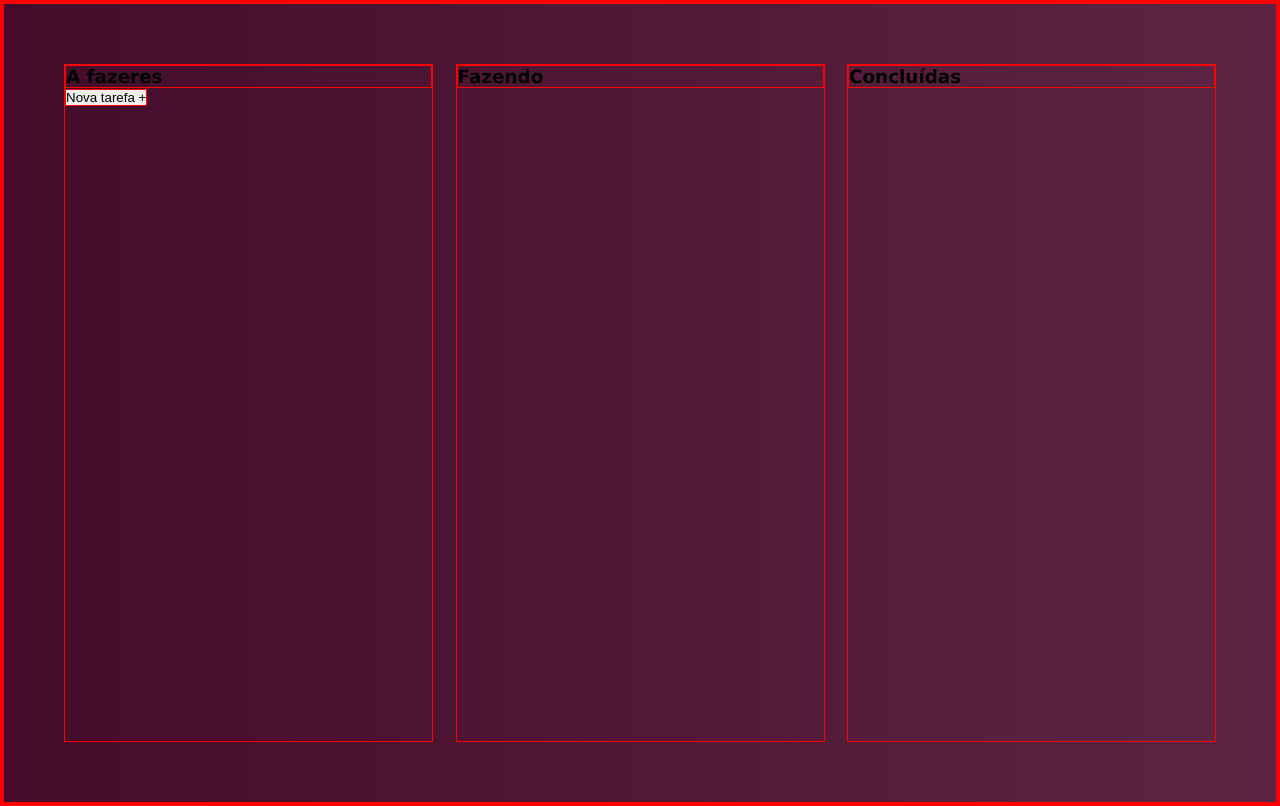
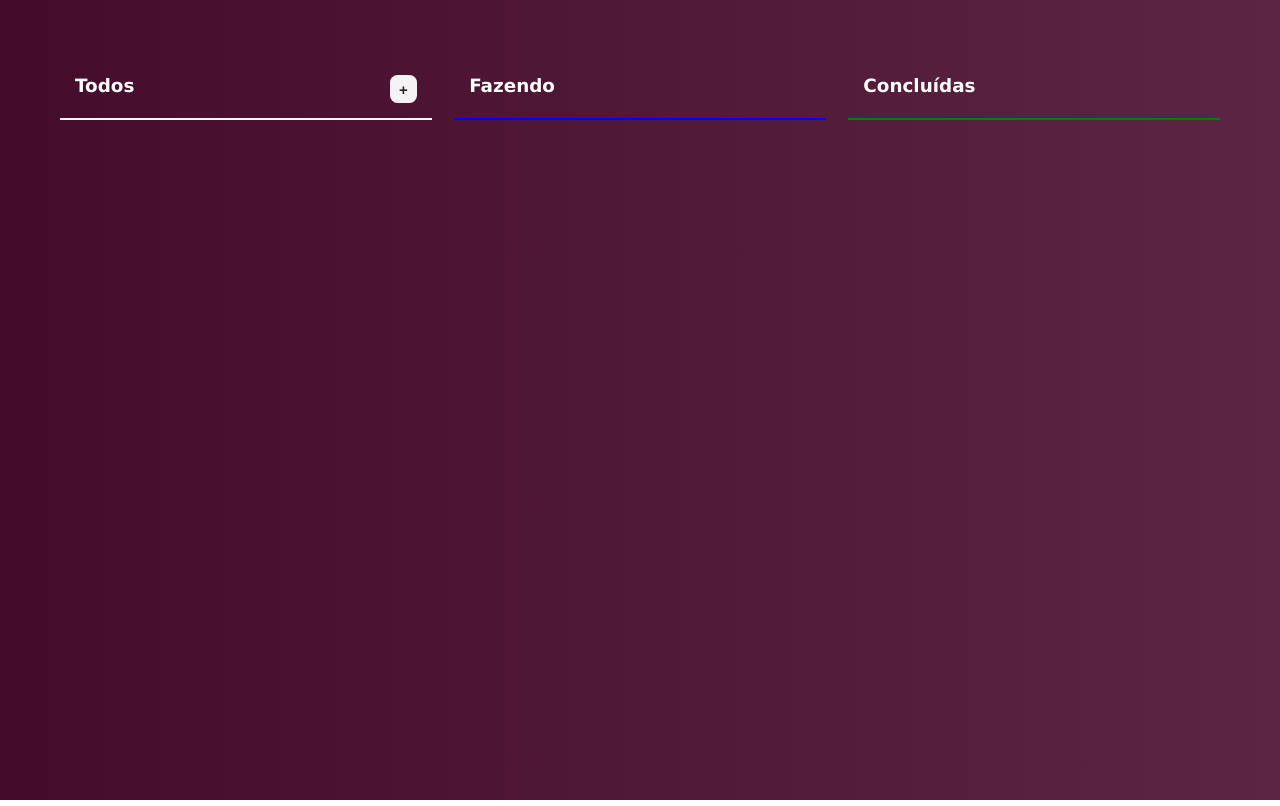
Before and after one commit to jrtxr/todo-list, a React (Vite) app: page / in a window 1280 px wide. Built offline with nearby package versions, Linux system fonts and the light colour scheme.

Commit message:
Estilizar zonas dos todos

```diff
--- a/src/components/TodoZone/TodoCard/index.jsx
+++ b/src/components/TodoZone/TodoCard/index.jsx
@@ -36,7 +36,7 @@ export const TodoCard = ({ TodoKey }) => {
         <div className="cardBody">
           <input name="title" placeholder="Informe um titulo" ref={formRef} defaultValue={title} />
           <select name="status" ref={formRef} defaultValue={status}>
-            <option value="todos">Todos</option>
+            <option value="todo">Todos</option>
             <option value="doing">Fazendo</option>
             <option value="complete">Concluída</option>
           </select>
--- a/src/components/TodoZone/TodoCard/styles.css
+++ b/src/components/TodoZone/TodoCard/styles.css
@@ -6,9 +6,11 @@
 
   border-radius: 0.5rem;
   box-shadow: var(--shadow-box-light);
-  padding: 1rem;
+
   transition: 0.5s;
 
+  padding: 1rem;
+  margin-bottom: 1rem;
   display: grid;
   gap: 1rem;
 }
--- a/src/components/TodoZone/index.jsx
+++ b/src/components/TodoZone/index.jsx
@@ -5,16 +5,31 @@ import "./styles.css";
 
 export const TodoZone = ({ title, status }) => {
   const { todos, addNewTodo } = useTodoContext();
+  const colorCaradBorder = new Map([
+    ["todo", "white"],
+    ["doing", "blue"],
+    ["complete", "green"],
+  ]);
+
   return (
     <section>
-      <h1>{title}</h1>
-      {[...todos.keys()].map((key, index) => {
-        const isCurrentState = status === todos.get(key).status;
-        if (isCurrentState) {
-          return <TodoCard key={`Todo-${index}`} TodoKey={key} />;
-        }
-      })}
-      {status === "todos" && <button onClick={addNewTodo}>Nova tarefa +</button>}
+      <div className="head" style={{ borderBottom: `${colorCaradBorder.get(status)} 2px solid` }}>
+        <h1 className="todoZoneTitle">{title}</h1>
+        {status === "todo" && (
+          <button className="newTodoButton" onClick={addNewTodo}>
+            +
+          </button>
+        )}
+      </div>
+
+      <div className="overflow">
+        {[...todos.keys()].map((key, index) => {
+          const isCurrentState = status === todos.get(key).status;
+          if (isCurrentState) {
+            return <TodoCard key={`todo-${index}`} TodoKey={key} />;
+          }
+        })}
+      </div>
     </section>
   );
 };
--- a/src/components/TodoZone/styles.css
+++ b/src/components/TodoZone/styles.css
@@ -0,0 +1,43 @@
+section {
+  max-width: 30rem;
+  max-height: 100%;
+}
+
+.overflow {
+  max-height: 80vh;
+  overflow-y: scroll;
+  padding: 1rem;
+}
+
+.overflow::-webkit-scrollbar {
+  display: none;
+}
+
+.head {
+  display: flex;
+  justify-content: space-between;
+  padding: 1rem;
+  height: 4rem;
+  color: var(--light-color);
+}
+
+.newTodoButton {
+  padding: 0.4rem 0.6rem;
+  font-size: var(--font-size-medium);
+  font-weight: bold;
+
+  background-color: var(--light-color);
+  color: var(--dark-color);
+
+  border-radius: 0.5rem;
+  border: none;
+  cursor: pointer;
+
+  transition: 0.3s;
+  opacity: 0.95;
+}
+
+.newTodoButton:hover {
+  opacity: 1;
+  box-shadow: 0.1rem 0.01rem 0.3rem gray;
+}
--- a/src/context/TodosContext/TodosContext.jsx
+++ b/src/context/TodosContext/TodosContext.jsx
@@ -24,7 +24,7 @@ export const TodoProvider = ({ children }) => {
     const key = Math.floor(Math.random() * Date.now()).toString(10);
     const newTodo = {
       title: "",
-      status: "todos",
+      status: "todo",
       description: "",
       creatAt: getCreatAt(),
       assigned: "",
--- a/src/pages/Dashboard/index.jsx
+++ b/src/pages/Dashboard/index.jsx
@@ -2,7 +2,7 @@ import { TodoZone } from "../../components/TodoZone";
 import "./styles.css";
 
 const DEFALUT_TODOLIST_ZONES = [
-  { title: "A fazeres", status: "todos" },
+  { title: "Todos", status: "todo" },
   { title: "Fazendo", status: "doing" },
   { title: "Concluídas", status: "complete" },
 ];
--- a/src/pages/Dashboard/styles.css
+++ b/src/pages/Dashboard/styles.css
@@ -3,7 +3,7 @@ main {
   grid-auto-flow: dense;
   grid-template-columns: repeat(auto-fit, minmax(20rem, 2fr));
   gap: 1.5rem;
+
   padding: 4rem;
-
-  min-height: 100vh;
+  height: 100vh;
 }
--- a/src/styles.global.css
+++ b/src/styles.global.css
@@ -10,7 +10,7 @@
 
   --shadow-box-light: 0.1rem 0.1rem 0.2rem var(--dark-color);
   --shadow-box-medium: 0.1rem 0.3rem 0.5rem var(--dark-color);
-  --shadow-box-strong: 0.1rem 0.5rem 0.8rem var(--dark);
+  --shadow-box-strong: 0.1rem 0.5rem 0.8rem var(--dark-color);
 
   --shadow-text-light: 0.063rem 0.063rem 0.063rem var(--dark-color);
   --shadow-text-medium: 0.063rem 0.125rem 0.125rem var(--dark-color);
@@ -31,8 +31,6 @@
   margin: 0;
   padding: 0;
   box-sizing: border-box;
-
-  border: red solid 1px;
 }
 
 html {
```
